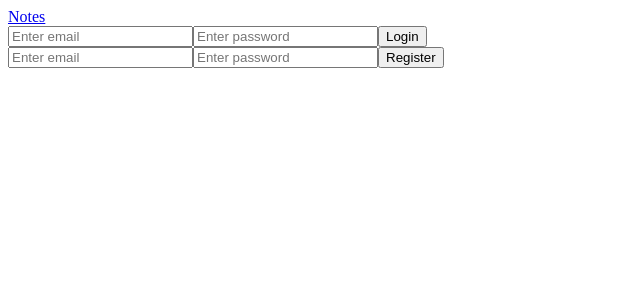
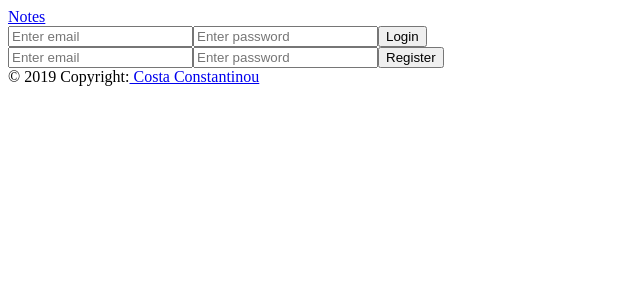
Before and after one commit to Costa365/NoteApp, a React (Create React App) app in the folder react-frontend/: page / in a window 1280 px wide. Shown: the top 300 px of the page, without its empty margins (0-640 px from the left). Built offline with nearby package versions, Linux system fonts and the light colour scheme; no server answers; the HTML template or start-up script is replaced by a standard one.

Commit message:
Added footer

```diff
--- a/react-frontend/src/components/App.js
+++ b/react-frontend/src/components/App.js
@@ -1,6 +1,7 @@
 import React, { Component } from "react";
 import {BrowserRouter as Router, Route, Switch} from 'react-router-dom';
 import Header from "./Header";
+import Footer from "./Footer";
 import AddNote from './AddNote';
 import ListNotes from './ListNotes';
 import UpdateNote from './UpdateNote';
@@ -30,6 +31,8 @@ export default class App extends Component {
             </Switch>
           </div>
         </Router>
+
+        <Footer />
       </div>
     );
   }
--- /dev/null
+++ b/react-frontend/src/components/Footer.js
@@ -0,0 +1,14 @@
+import React, { Component } from 'react';
+
+export default class Header extends Component {
+
+  render() {
+    return (
+        <footer class="page-footer font-small blue">
+        <div class="footer-copyright text-center py-3">© 2019 Copyright:
+        <a href="http://costa365.rf.gd"> Costa Constantinou</a>
+        </div>
+        </footer>
+    );
+  }
+}
```
